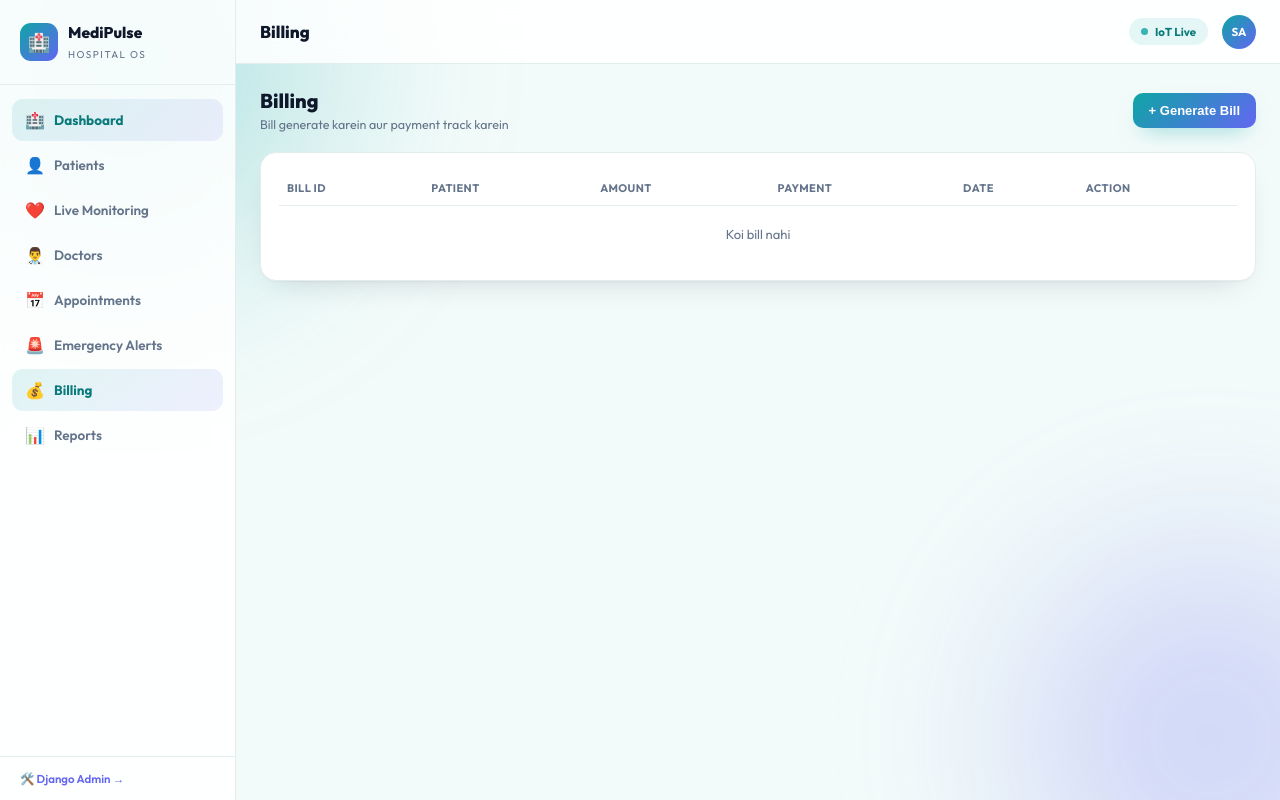
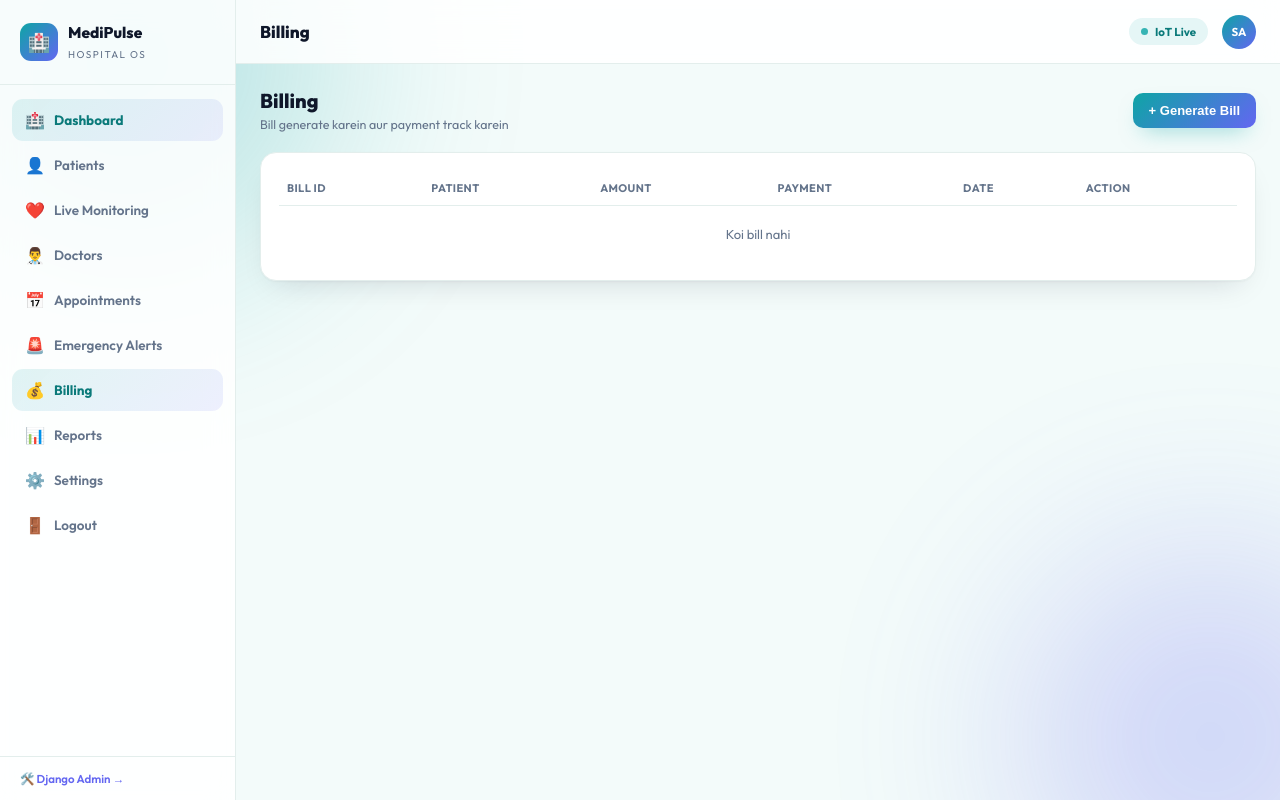
Before and after one commit to abhiyadav1711/Hospital-Management-System-With-IOT--Devices, a Django app: page /billing/ in a window 1280 px wide. Run offline with Django 4.2, Linux system fonts and the light colour scheme; the visitor is signed in with stand-in values (Sample User, id 1); data that the repository does not hold is empty.

Commit message:
Update base.html

```diff
--- a/hospital/templates/hospital/base.html
+++ b/hospital/templates/hospital/base.html
@@ -28,6 +28,8 @@
       <a href="{% url 'emergency' %}" class="nav-item {% if request.resolver_match.url_name == 'emergency' %}active{% endif %}"><span>🚨</span>Emergency Alerts</a>
       <a href="{% url 'billing' %}" class="nav-item {% if request.resolver_match.url_name == 'billing' %}active{% endif %}"><span>💰</span>Billing</a>
       <a href="{% url 'reports' %}" class="nav-item {% if request.resolver_match.url_name == 'reports' %}active{% endif %}"><span>📊</span>Reports</a>
+      <a href="{% url 'settings' %}" class="nav-item {% if request.resolver_match.url_name == 'settings' %}active{% endif %}"><span>⚙️</span>Settings</a>
+<a href="{% url 'logout' %}" class="nav-item"><span>🚪</span>Logout</a>
     </nav>
     <div class="admin-django">
       <a href="/admin/" target="_blank">🛠️ Django Admin →</a>
```
